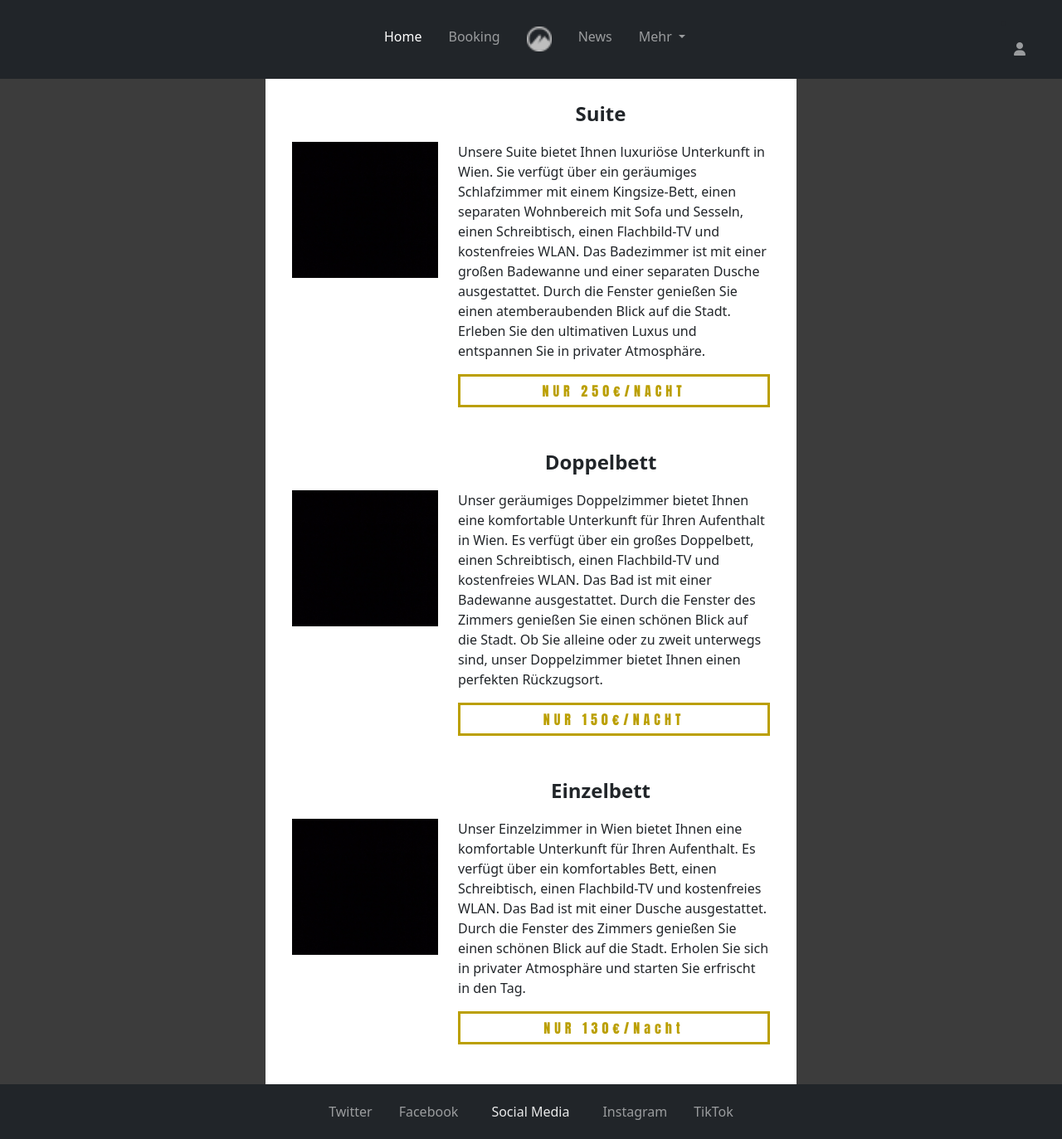
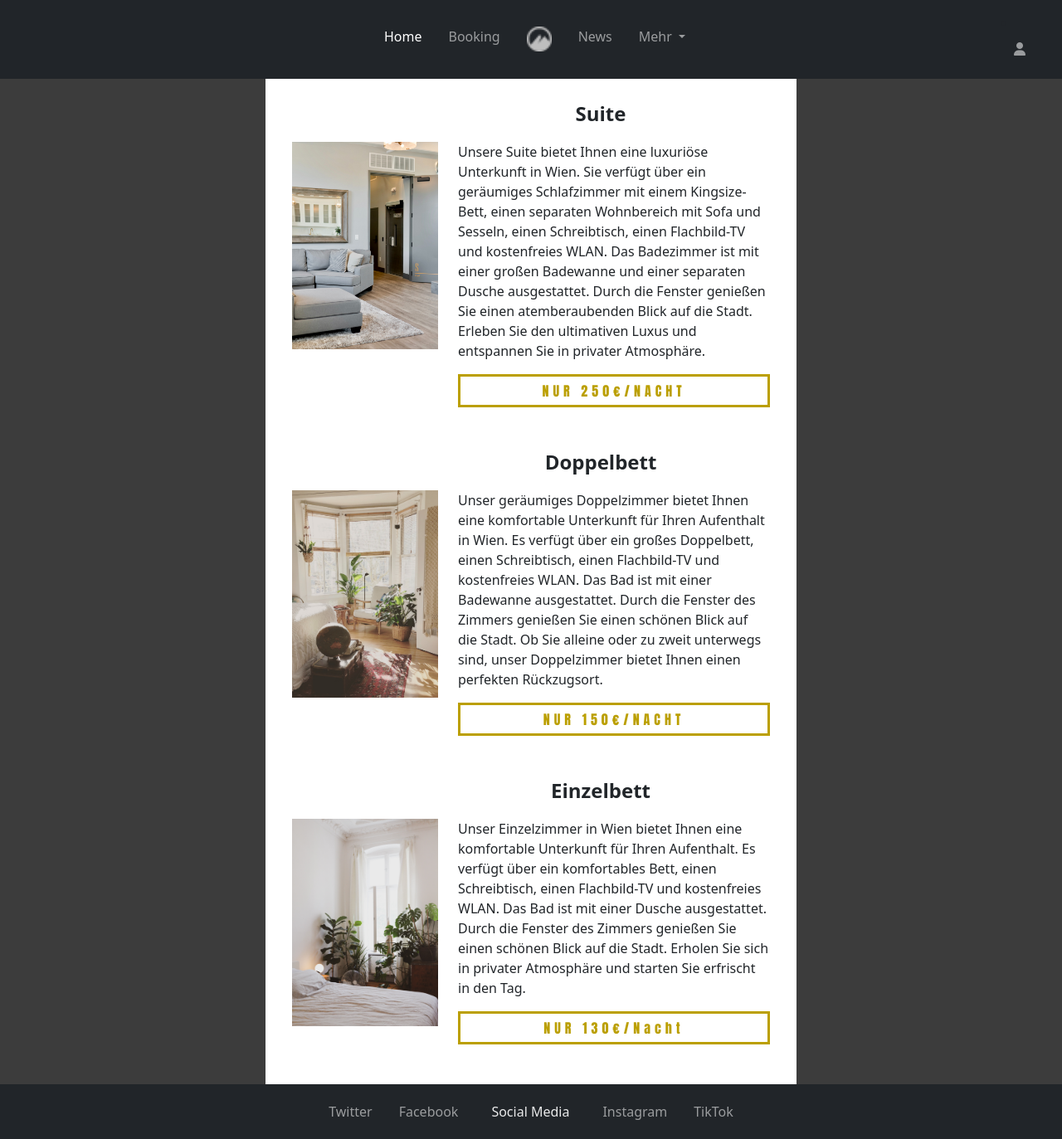
Before and after one commit to if22b151/Hotel-Website, a PHP site: page / in a window 1280 px wide. Shown: the part 607-1980 px from the top of the page at 83% size. Run offline with PHP 8.4, Linux system fonts and the light colour scheme; some libraries are stand-ins or nearby versions.

Commit message:
added pictures

```diff
--- a/index.php
+++ b/index.php
@@ -75,14 +75,14 @@
           </div>
           <div class="col-md-4">
             <div class="row">
-            <img src="img/black_square.png" class="img-fluid" alt="picture of a suite room">
+            <img src="img/room1.jpg" class="img-fluid" alt="picture of a suite room">
           </div>
         </div>
 
         <div class="col-md-8 mt-3 mt-md-0 d-flex flex-column justify-content-between">
 
           <div class="row">
-            <p>Unsere Suite bietet Ihnen luxuriöse Unterkunft in Wien. Sie verfügt über ein geräumiges Schlafzimmer mit einem Kingsize-Bett, einen separaten Wohnbereich mit Sofa und Sesseln, einen Schreibtisch, einen Flachbild-TV und kostenfreies WLAN. Das Badezimmer ist mit einer großen Badewanne und einer separaten Dusche ausgestattet. Durch die Fenster genießen Sie einen atemberaubenden Blick auf die Stadt. Erleben Sie den ultimativen Luxus und entspannen Sie in privater Atmosphäre.</p>
+            <p>Unsere Suite bietet Ihnen eine luxuriöse Unterkunft in Wien. Sie verfügt über ein geräumiges Schlafzimmer mit einem Kingsize-Bett, einen separaten Wohnbereich mit Sofa und Sesseln, einen Schreibtisch, einen Flachbild-TV und kostenfreies WLAN. Das Badezimmer ist mit einer großen Badewanne und einer separaten Dusche ausgestattet. Durch die Fenster genießen Sie einen atemberaubenden Blick auf die Stadt. Erleben Sie den ultimativen Luxus und entspannen Sie in privater Atmosphäre.</p>
           </div>
 
           <div class="row">
@@ -107,7 +107,7 @@
 
         <div class="col-md-4">
           <div class="row">
-            <img src="img/black_square.png" class="img-fluid" alt="picture of a double bed room">
+            <img src="img/room2.jpg" class="img-fluid" alt="picture of a double bed room">
           </div>
         </div>
 
@@ -139,7 +139,7 @@
 
         <div class="col-md-4">
           <div class="row">
-            <img src="img/black_square.png" class="img-fluid" alt="picture of a single bed room">
+            <img src="img/room3.jpg" class="img-fluid" alt="picture of a single bed room">
           </div>
         </div>
 
--- a/styles.css
+++ b/styles.css
@@ -203,6 +203,12 @@ header.logo_bar p{
   font-size: 20px;
 }
 
+img.img-fluid{
+  width: 400px;
+  height: 250px;
+  object-fit: cover;
+}
+
 
 /* Booking */
 table > tbody > tr > .bottom_border_none{
```
Also changed, not shown: img/room1.jpg (added), img/room2.jpg (added), img/room3.jpg (added).
